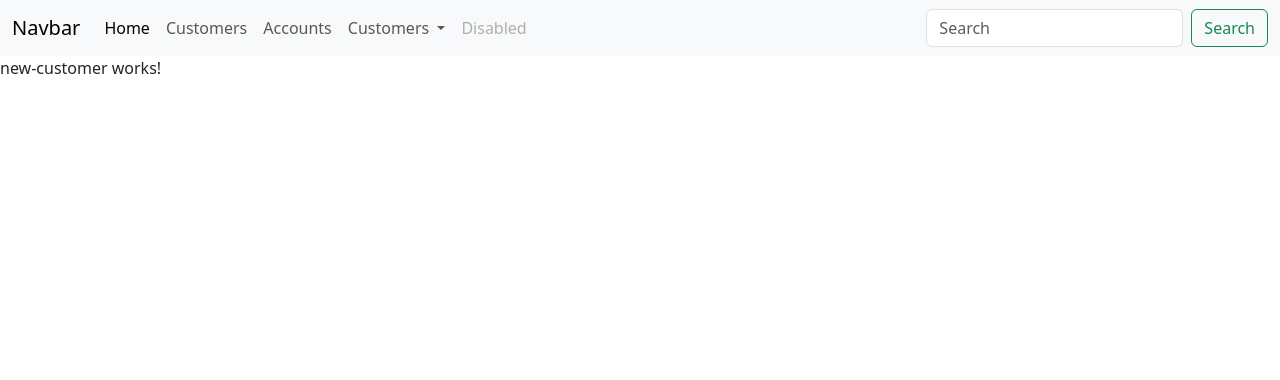
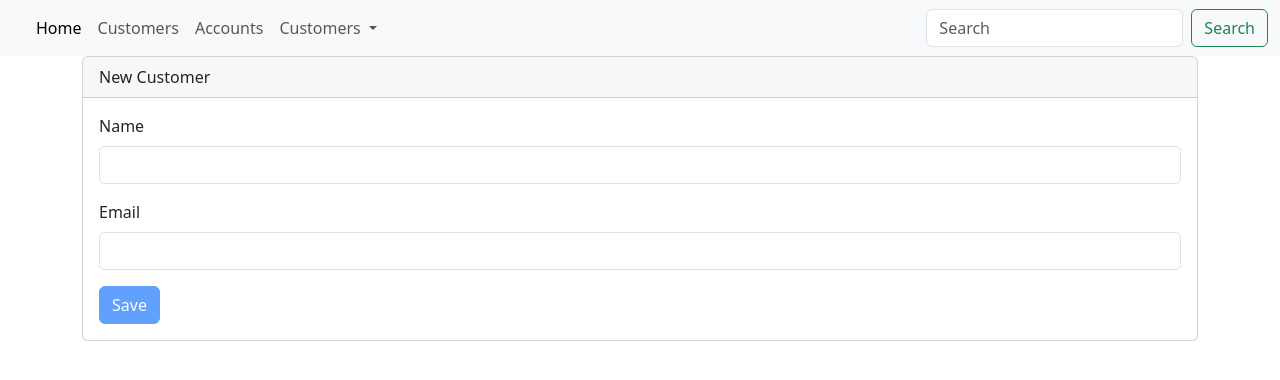
Before and after one commit to leeliya/digital-banking-web, an Angular app: page /new-customer in a window 1280 px wide. Shown: the top 380 px of the page. Built offline with nearby package versions, Linux system fonts and the light colour scheme.

Commit message:
Added delete functionality and Added new customer component for adding new customers

```diff
--- a/src/app/customers/customers.html
+++ b/src/app/customers/customers.html
@@ -26,6 +26,11 @@
                     <th scope="row">{{customer.id}}</th>
                     <td>{{customer.name}}</td>
                     <td>{{customer.email}}</td>
+                    <td>
+                      <button class="btn btn-danger">
+                        <i class="bi bi-trash" (click)="handleDeleteCustomer(customer)"></i>
+                      </button>
+                    </td>
                   </tr>
                 }
               </tbody>
--- a/src/app/customers/customers.ts
+++ b/src/app/customers/customers.ts
@@ -2,7 +2,7 @@ import { Component, OnInit } from '@angular/core';
 import { HttpClient } from '@angular/common/http';
 import { CustomerService } from '../services/customer';
 import { AsyncPipe, JsonPipe, NgTemplateOutlet } from '@angular/common';
-import { async, catchError, Observable, throwError } from 'rxjs';
+import { async, catchError, map, Observable, throwError } from 'rxjs';
 import { Customer } from '../model/customer.model';
 import { FormBuilder, FormGroup, ReactiveFormsModule, Validators } from '@angular/forms';
 
@@ -12,7 +12,6 @@ import { FormBuilder, FormGroup, ReactiveFormsModule, Validators } from '@angula
     AsyncPipe,
     NgTemplateOutlet,
     ReactiveFormsModule,
-    JsonPipe
   ],
   templateUrl: './customers.html',
   styleUrl: './customers.css',
@@ -41,4 +40,23 @@ export class Customers implements OnInit {
     );
   }
 
+  handleDeleteCustomer(customer: Customer) {
+      if(confirm("Are you sure you want to delete this customer?")) {
+        this.customerService.deleteCustomer(customer.id).subscribe({
+          next: result => {
+            this.customers= this.customers.pipe(
+              map(data => {
+                let index = data.indexOf(customer);
+                data.slice(index,1);
+                return data;
+              }),
+            )
+          },
+          error: err => {
+            alert(err.message);
+          }
+      });
+      }
+
+  }
 }
--- a/src/app/navbar/navbar.html
+++ b/src/app/navbar/navbar.html
@@ -1,6 +1,6 @@
 <nav class="navbar navbar-expand-lg bg-body-tertiary">
   <div class="container-fluid">
-    <a class="navbar-brand" href="#">Navbar</a>
+    <a class="navbar-brand" href="#"></a>
     <button class="navbar-toggler" type="button" data-bs-toggle="collapse" data-bs-target="#navbarSupportedContent" aria-controls="navbarSupportedContent" aria-expanded="false" aria-label="Toggle navigation">
       <span class="navbar-toggler-icon"></span>
     </button>
@@ -22,13 +22,13 @@
           <ul class="dropdown-menu">
             <li><a class="dropdown-item" routerLink="/customers">Search Customers</a></li>
             <li><a class="dropdown-item" routerLink="/new-customer">New Customer</a></li>
-            <li><hr class="dropdown-divider"></li>
-            <li><a class="dropdown-item" href="#">Something else here</a></li>
+<!--            <li><hr class="dropdown-divider"></li>-->
+<!--            <li><a class="dropdown-item" href="#">Something else here</a></li>-->
           </ul>
         </li>
-        <li class="nav-item">
-          <a class="nav-link disabled" aria-disabled="true">Disabled</a>
-        </li>
+<!--        <li class="nav-item">-->
+<!--          <a class="nav-link disabled" aria-disabled="true">Disabled</a>-->
+<!--        </li>-->
       </ul>
       <form class="d-flex" role="search">
         <input class="form-control me-2" type="search" placeholder="Search" aria-label="Search"/>
--- a/src/app/new-customer/new-customer.html
+++ b/src/app/new-customer/new-customer.html
@@ -1 +1,30 @@
-<p>new-customer works!</p>
+<div class="container">
+  <div class="card">
+    <div class="card-header">New Customer</div>
+    <div class="card-body">
+      <form [formGroup]="newCustomerFormGroup" (ngSubmit)="handleSaveCustomer()">
+        <div class="mb-3">
+          <label for="name" class="form-label">Name</label>
+          <input type="text" class="form-control" id="name" formControlName="name">
+          @if ( newCustomerFormGroup.controls['name'].errors?.['required'] && newCustomerFormGroup.controls['name'].touched) {
+            <span class="text-danger" >Name is required</span>
+          }
+          @if (newCustomerFormGroup.controls['name'].errors?.['minlength'] && newCustomerFormGroup.controls['name'].touched) {
+            <span class="text-danger" >Name should have at least 5 characters</span>
+          }
+        </div>
+        <div class="mb-3">
+          <label for="email" class="form-label">Email</label>
+          <input type="email" class="form-control" id="email" formControlName="email">
+          @if ( newCustomerFormGroup.controls['email'].errors?.['email'] && newCustomerFormGroup.controls['email'].touched ) {
+            <span class="text-danger">Email is not valid</span>
+          }
+          @if (newCustomerFormGroup.controls['email'].errors?.['required'] && newCustomerFormGroup.controls['email'].touched) {
+            <span class="text-danger">Email is required</span>
+          }
+        </div>
+        <button type="submit" class="btn btn-primary" [disabled]="!newCustomerFormGroup.valid">Save</button>
+      </form>
+    </div>
+  </div>
+</div>
--- a/src/app/new-customer/new-customer.ts
+++ b/src/app/new-customer/new-customer.ts
@@ -1,9 +1,40 @@
-import { Component } from '@angular/core';
+import { Component, OnInit } from '@angular/core';
+import { FormBuilder, FormGroup, ReactiveFormsModule, Validators } from '@angular/forms';
+import { CustomerService } from '../services/customer';
+import { Router } from '@angular/router';
 
 @Component({
   selector: 'app-new-customer',
-  imports: [],
+  imports: [
+    ReactiveFormsModule
+  ],
   templateUrl: './new-customer.html',
   styleUrl: './new-customer.css',
 })
-export class NewCustomer {}
+export class NewCustomer implements  OnInit {
+    newCustomerFormGroup!: FormGroup;
+
+    constructor(private formBuilder: FormBuilder, private customerService: CustomerService, private router:Router) { }
+
+    ngOnInit(): void {
+        this.newCustomerFormGroup=this.formBuilder.group({
+          name: this.formBuilder.control('', [Validators.required, Validators.minLength(5)]),
+          email: this.formBuilder.control('', [Validators.required, Validators.email]),
+        });
+    }
+
+  handleSaveCustomer() {
+    let customer = this.newCustomerFormGroup.value;
+    this.customerService.saveCustomer(customer).subscribe({
+      next: (data:any) => {
+        alert("Customer saved successfully");
+        // this.newCustomerFormGroup.reset();
+        this.router.navigate(['/customers']);
+      },
+      error: (err:any) => {
+        alert(err.message);
+      }
+    })
+
+  }
+}
--- a/src/app/services/customer.ts
+++ b/src/app/services/customer.ts
@@ -2,7 +2,8 @@ import { Injectable } from '@angular/core';
 import { HttpClient } from '@angular/common/http';
 import { Observable } from 'rxjs';
 import { Customer } from '../model/customer.model';
-import { environment } from '../../environments/environment';
+import { environment } from '../../environments/environment.development';
+
 
 @Injectable({
   providedIn: 'root',
@@ -17,6 +18,14 @@ export class CustomerService {
   }
 
   public searchCustomers(keyword: string): Observable<Array<Customer>> {
-    return this.http.get<Array<Customer>>(`${environment.backendHost}/customers/search?keyword=${keyword}`);
+    return this.http.get<Array<Customer>>(environment.backendHost+`/customers/search?keyword=${keyword}`);
+  }
+
+  public saveCustomer (customer:Customer): Observable<Customer> {
+    return this.http.post<Customer>(environment.backendHost+`/customers`,  customer);
+  }
+
+  public deleteCustomer (id:number): Observable<Customer> {
+    return this.http.delete<Customer>(environment.backendHost+`/customers/${id}`);
   }
 }
--- a/src/environments/environment.development.ts
+++ b/src/environments/environment.development.ts
@@ -1 +1,3 @@
-export const environment = {};
+export const environment = {
+  backendHost: "http://localhost:8085",
+};
```
